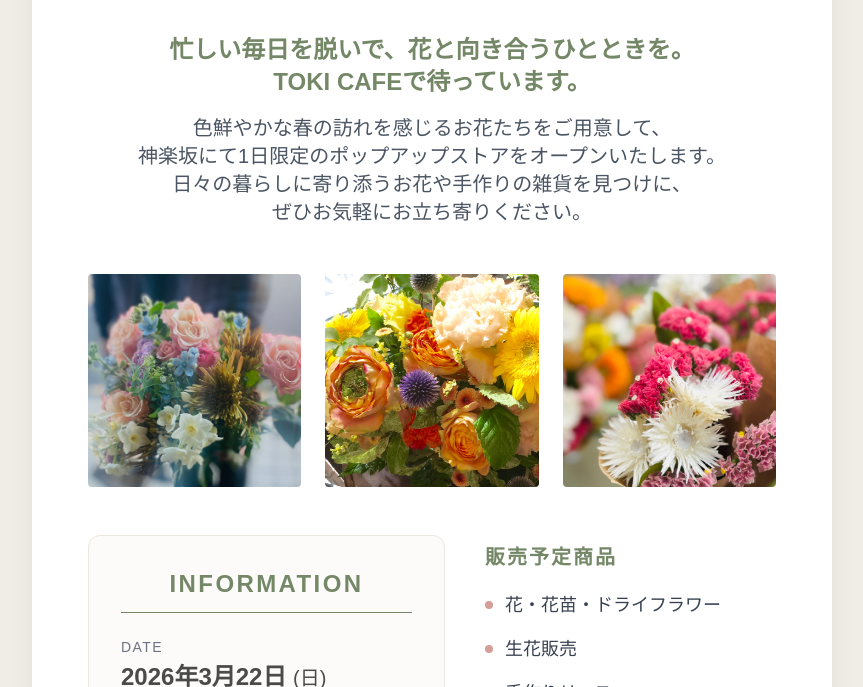
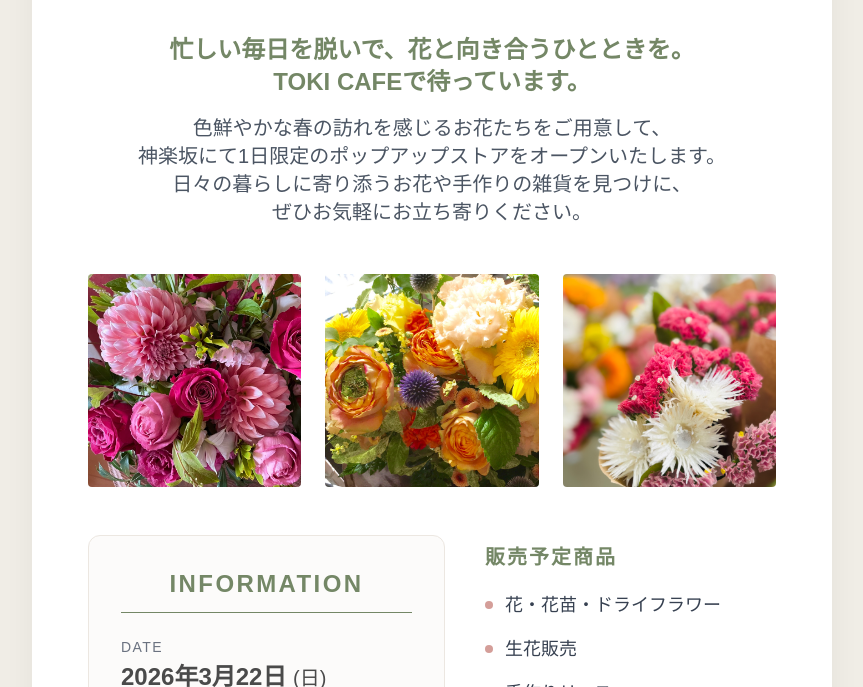
Before and after one commit to Satoyama-t/kagurazaka, a plain HTML site: page index.html in a window 1280 px wide. Shown: the part 554-1241 px from the top of the page, without its empty margins (208-1071 px from the left). Drawn offline with nearby package versions, Linux system fonts and the light colour scheme; a web font is replaced by a local one.

Commit message:
Update index.html

```diff
--- a/index.html
+++ b/index.html
@@ -91,7 +91,7 @@
             <!-- 商品画像ギャラリー (3枚並び) -->
             <div class="grid grid-cols-3 gap-3 md:gap-6 mb-12">
                 <div class="aspect-square overflow-hidden rounded">
-                    <img src="IMG_7372.jpeg" alt="春のお花" class="w-full h-full object-cover hover:scale-105 transition duration-700"
+                    <img src="Daria.jpeg" alt="春のお花" class="w-full h-full object-cover hover:scale-105 transition duration-700"
                          onerror="this.onerror=null; this.src='https://images.unsplash.com/photo-1596438459194-f28bf8703445?q=80&w=800&auto=format&fit=crop';">
                 </div>
                 <div class="aspect-square overflow-hidden rounded">
```
